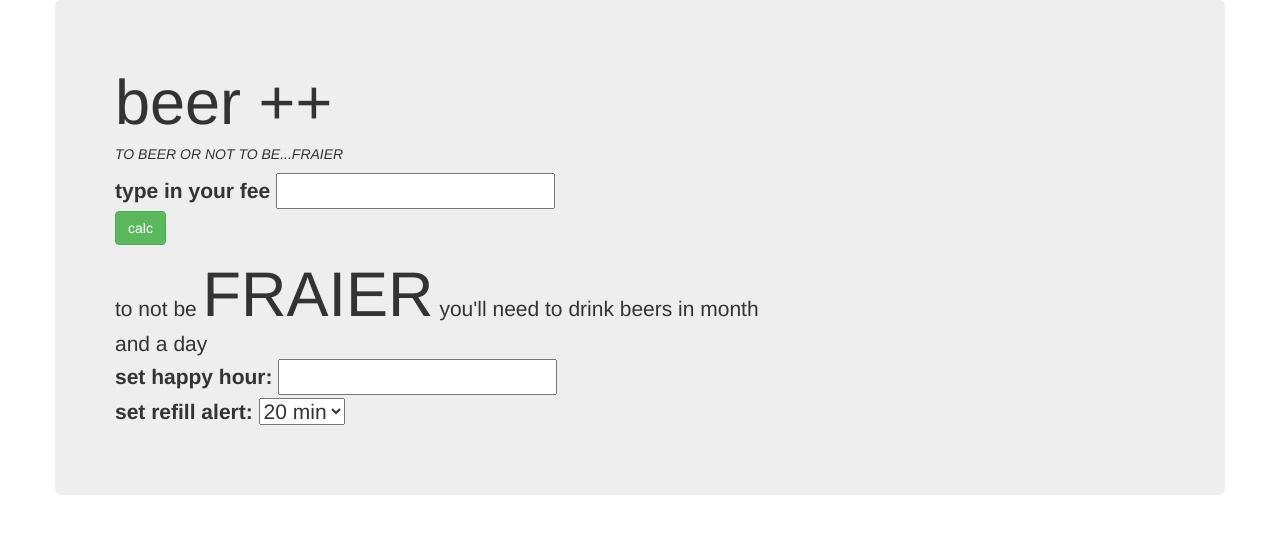
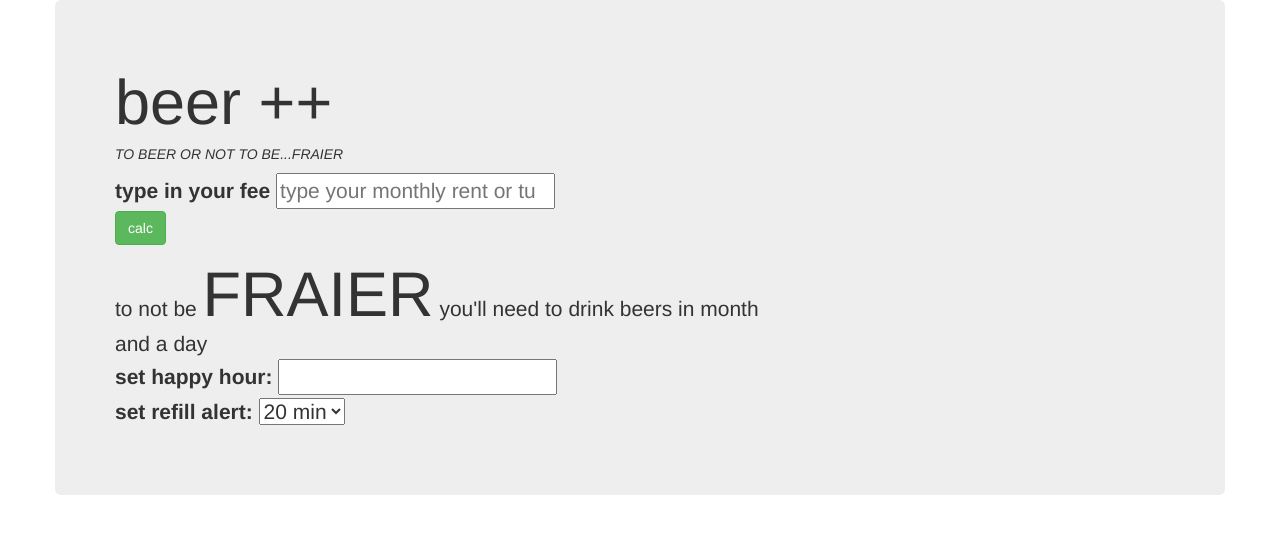
Before and after one commit to einarzb/freeBeerRefiller, a website: page public/index.html in a window 1280 px wide. Drawn offline with nearby package versions, Linux system fonts and the light colour scheme.

```diff
--- a/public/index.html
+++ b/public/index.html
@@ -10,9 +10,9 @@
             <h1>beer ++</h1>
             <h5><em>TO BEER OR NOT TO BE...FRAIER</em></h5>
             <p ng-hide="check">
-            <label>type in your fee</label>
-            <input ng-model="fee" type="number"/><br>
-            <button class="btn btn-success" ng-click="calcBeer(fee)">calc</button>
+                <label>type in your fee</label>
+                <input ng-model="fee" type="number" placeholder="type your monthly rent or tuition fee" /><br>
+                <button class="btn btn-success" ng-click="calcBeer(fee)">calc</button>
             </p>
 
             <div class="result" ng-show="!resultPannel">
```
